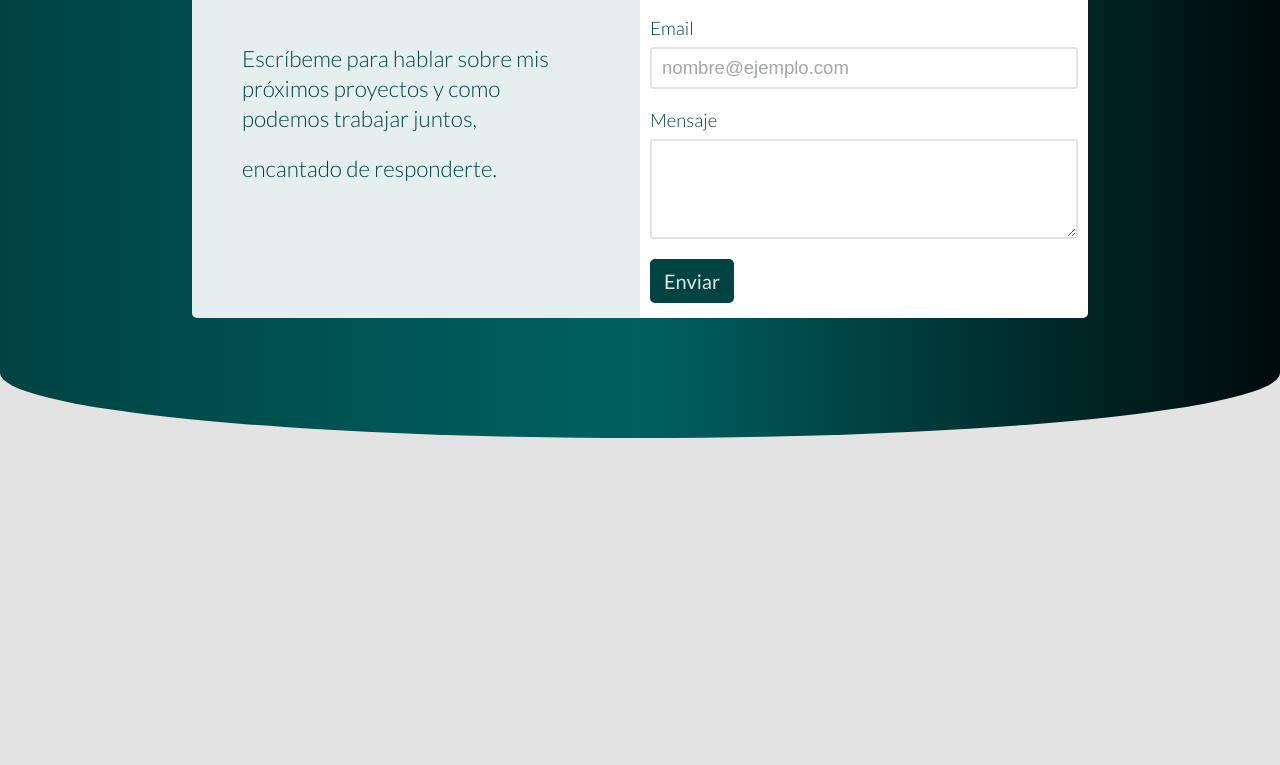
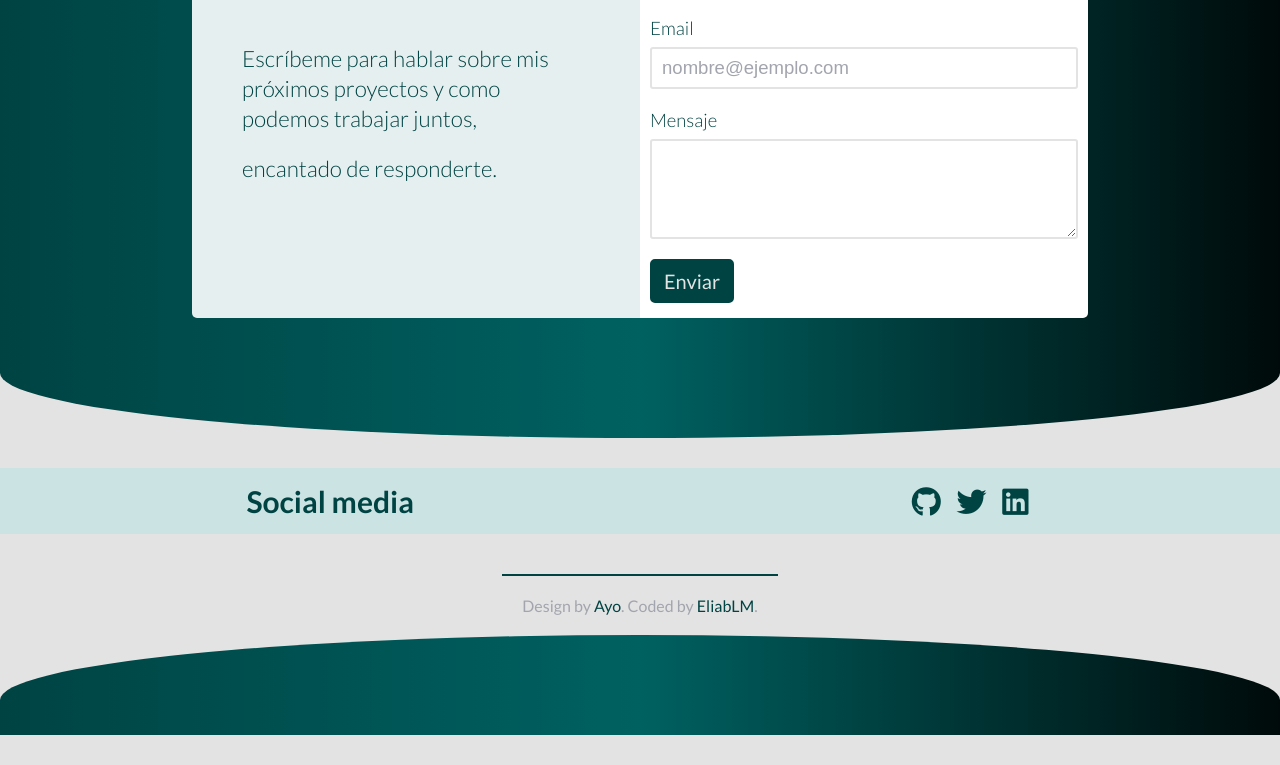
Before and after one commit to EliabLM/EliabLM, a website: page index.html in a window 1280 px wide. Shown: the part 3253-4018 px from the top of the page. Before the commit the page ends 3691 px from the top, so only its background shows below. Drawn offline with Linux system fonts and the light colour scheme.

Commit message:
Agrega contenido y estilos al footer

```diff
--- a/index.html
+++ b/index.html
@@ -12,6 +12,7 @@
 </head>
 <body>
 
+    <!-- Header and hero -->
     <header id="inicio">
         <nav class="stroke" id="navbar">
             <!-- Nav header -->
@@ -239,6 +240,31 @@
 
     </main>
 
+    <!-- Footer -->
+    <footer class="footer" id="footer">
+        <!-- social media inicio -->
+        <div class="social-media">
+            <div class="social-media-text">
+                Social media
+            </div>
+            <div class="social-media-icons">
+                <a href="https://github.com/EliabLM" target="_blank"><i class="fab fa-github"></i></a>
+                <a href="https://twitter.com/EliabLM" target="_blank"><i class="fab fa-twitter"></i></a>
+                <a href="https://www.linkedin.com/in/eliablopez/" target="_blank"><i class="fab fa-linkedin"></i></a>
+            </div>
+        </div>
+        <!-- social media final -->
+
+        <!-- coded by inicio -->
+        <div class="coded-by">
+            Design by <a href="https://twitter.com/ayo__codes?lang=en" target="_blank">Ayo</a>. Coded by <a href="https://eliablm.github.io/EliabLM" target="_blank">EliabLM</a>.
+        </div>
+        <!-- coded by final -->
+
+        <div class="final-footer"></div>
+
+    </footer>
+
     <!-- Script -->
     <script src="./script.js"></script>
 </body>
--- a/style.css
+++ b/style.css
@@ -785,6 +785,71 @@ textarea {
 	}
 }
 
+/* ==================== Footer ==================== */
+/* Social media */
+footer {
+	/* outline: 1px solid red; */
+	display: flex;
+	flex-direction: column;
+	justify-content: center;
+	align-items: center;
+	margin-top: 30px;
+	margin-bottom: 30px;
+}
+
+.social-media {
+	/* outline: 1px solid; */
+	display: flex;
+	justify-content: space-around;
+	align-items: center;
+	width: 100%;
+	padding: 15px 0px 15px 0px;
+	font-size: 3rem;
+	font-weight: 700;
+	background: rgba(0, 227, 227, 0.1);
+	color: var(--dark-cyan);
+}
+
+.social-media a {
+	text-decoration: none;
+	color: var(--dark-cyan);
+}
+
+.social-media-icons a {
+	padding: 0px 5px;
+}
+
+@media screen and (max-width: 425px) {
+	.social-media {
+		flex-direction: column;
+	}
+}
+
+/* coded by */
+.coded-by {
+	margin-top: 40px;
+	padding: 20px;
+	border-top: 2px solid var(--dark-cyan);
+	text-align: center;
+	color: var(--grayish-blue);
+}
+
+.coded-by a {
+	color: var(--dark-cyan);
+}
+
+/* final footer */
+.final-footer {
+	display: block;
+	width: 100%;
+	height: 100px;
+	box-sizing: border-box;
+	border-top-left-radius: 50% 65px;
+	border-top-right-radius: 50% 65px;
+	background: var(--background);
+	margin-bottom: none;
+}
+
 /* =============================================================== */
 /* Parrafos de relleno */
 .parrafos {
```
